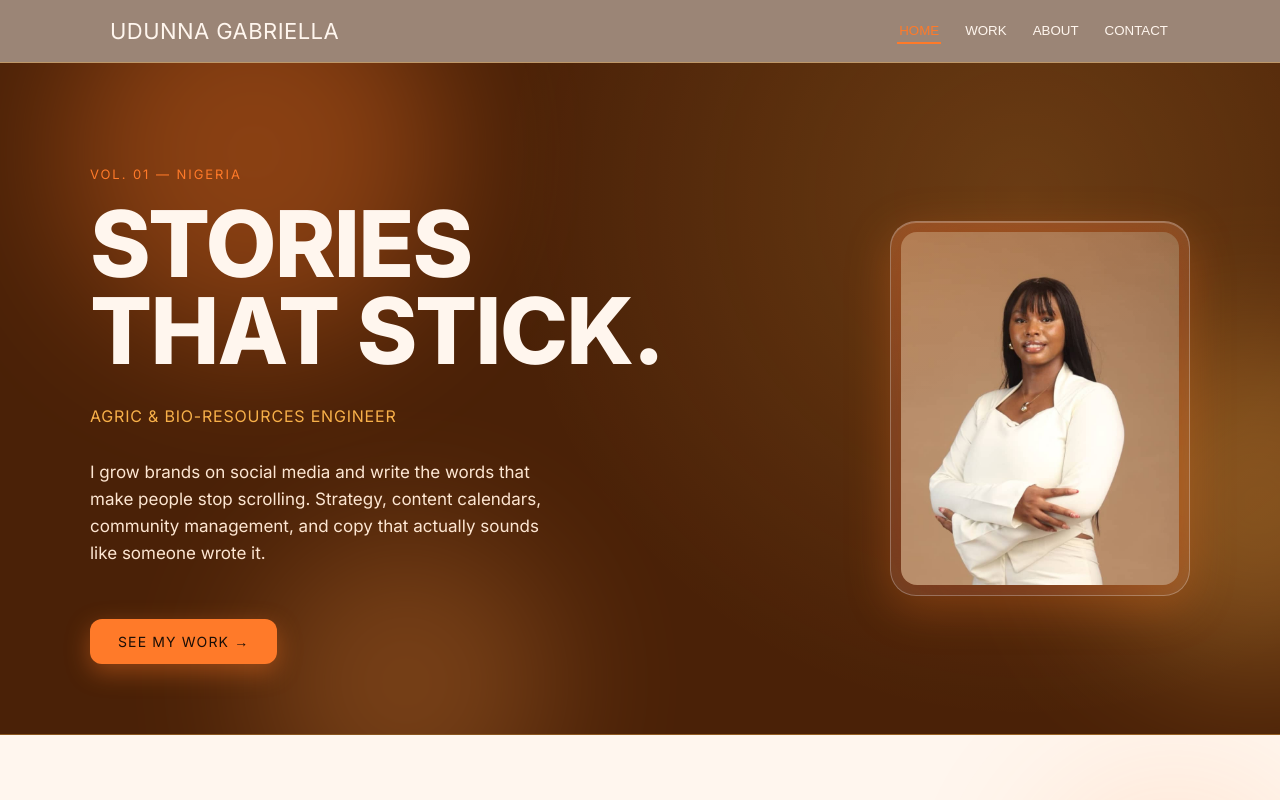
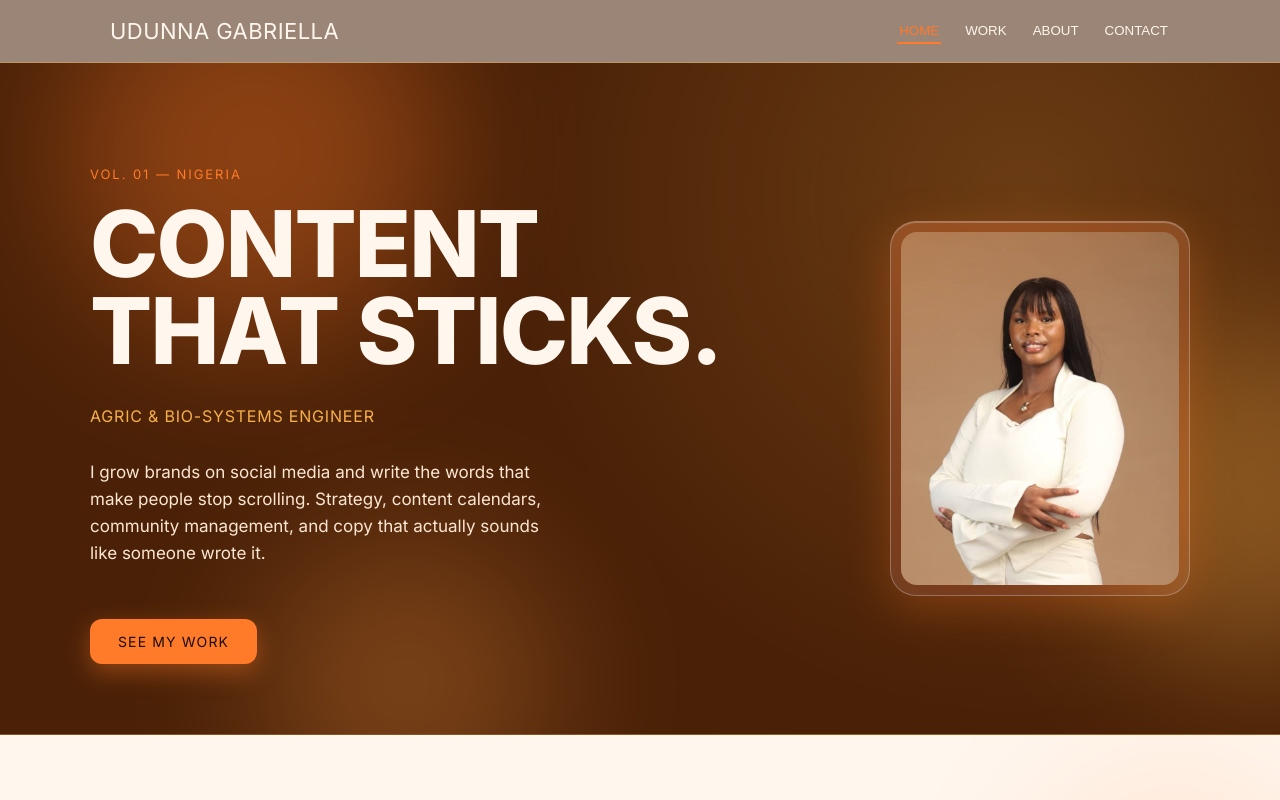
Before and after one commit to udunnagabriella/Udunna-Gabriella-Portfolio-site, a React (Vite) app: page / in a window 1280 px wide. Shown: the top 800 px of the page. Built offline with nearby package versions, Linux system fonts and the light colour scheme; a web font is replaced by a local one.

Commit message:
changed the wrods in the ticker section and changed the pictures in the work section

```diff
--- a/src/components/About.jsx
+++ b/src/components/About.jsx
@@ -3,7 +3,7 @@ import { COLORS, GLASS_STRONG, blobStyle } from "../theme.js";
 const QA = [
   {
     q: "What's your background?",
-    a: "I'm a graduate of the Federal University of Technology, Owerri (FUTO), where I studied Agricultural and Bio-Resources Engineering and graduated with a Second Class Upper.",
+    a: "I'm a graduate of the Federal University of Technology, Owerri (FUTO), where I studied Agricultural and Bio-Systems Engineering and graduated with a Second Class Upper.",
   },
   {
     q: "So how'd you end up in social media?",
--- a/src/components/Home.jsx
+++ b/src/components/Home.jsx
@@ -32,9 +32,9 @@ export default function Home({ setPage }) {
               VOL. 01 — NIGERIA
             </p>
             <h1 style={{ fontFamily: "'Inter', sans-serif", fontWeight: 800, fontSize: "clamp(42px, 8vw, 92px)", lineHeight: 0.95, margin: 0, letterSpacing: "-0.02em" }}>
-              STORIES
+             CONTENT
               <br />
-              THAT STICK.
+              THAT STICKS.
             </h1>
             <div style={{ marginTop: 28, height: 26, display: "flex", alignItems: "center", overflow: "visible" }}>
               <p
@@ -74,7 +74,7 @@ export default function Home({ setPage }) {
                 boxShadow: "0 8px 24px rgba(255,122,41,0.4)",
               }}
             >
-              See my work →
+              See my work
             </button>
           </div>
 
--- a/src/data.js
+++ b/src/data.js
@@ -4,17 +4,17 @@ export const TICKER = [
   "SOCIAL MEDIA MANAGER",
   "COPYWRITER",
   "CONTENT STRATEGIST",
-  "AGRIC & BIO-RESOURCES ENGINEER",
-  "READS MANGA ON THE SIDE",
-  "STILL COOKING SOMETHING UP",
+  "AGRIC & BIO-SYSTEMS ENGINEER",
+  "SCRIPT WRITER",
+  "YOUTUBE AUTOMATION",
 ];
 
 export const PROJECTS = [
    {
     tag: "",
     driveLink: "https://drive.google.com/file/d/1rV6Pt7DVE3f2fwewACoKLQNSz625hvaA/view?usp=drive_link",
-    image: "https://i.pinimg.com/736x/ff/1b/13/ff1b132d0d853c18ec74a6ac01829f53.jpg",
-    title: "Udunna Gabriella's CV",
+    image: "https://i.pinimg.com/736x/ce/7b/ca/ce7bca9eef0582fe709b8aef4520dd1b.jpg",
+    title: "My Curriculum Vitae",
 
     tools: [],
     grad: `linear-gradient(135deg, ${COLORS.blue}, ${COLORS.indigo})`,
@@ -46,7 +46,7 @@ export const PROJECTS = [
     title: "Flyers & Cover Art",
     image:"https://i.pinimg.com/736x/1e/de/59/1ede59951c6e199839a5fc68a1c4e771.jpg",
     blurb:
-      "Desinged flyers and cover art for for various clients",
+      "Designed flyers and cover art for various clients.",
     tools: ["Photoshop", "Pixart", "Canva"],
     grad: `linear-gradient(135deg, ${COLORS.cyan}, ${COLORS.indigo})`,
   },
```
